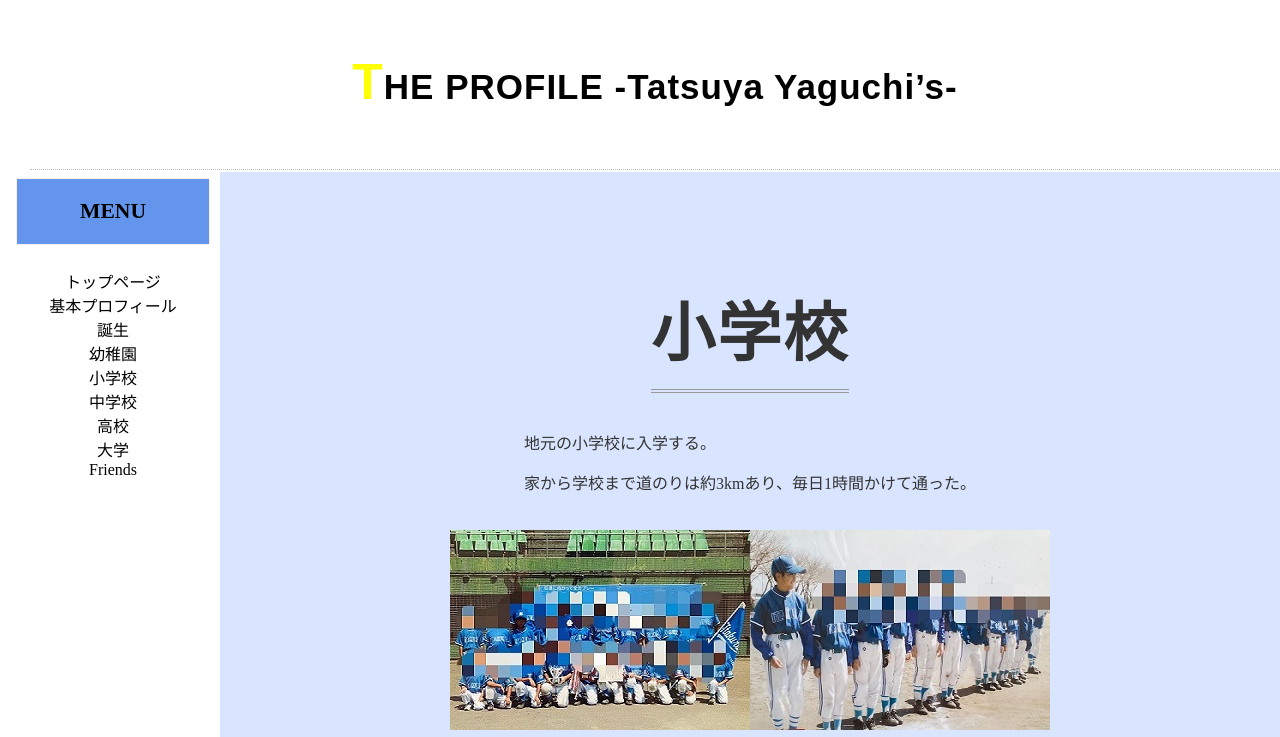
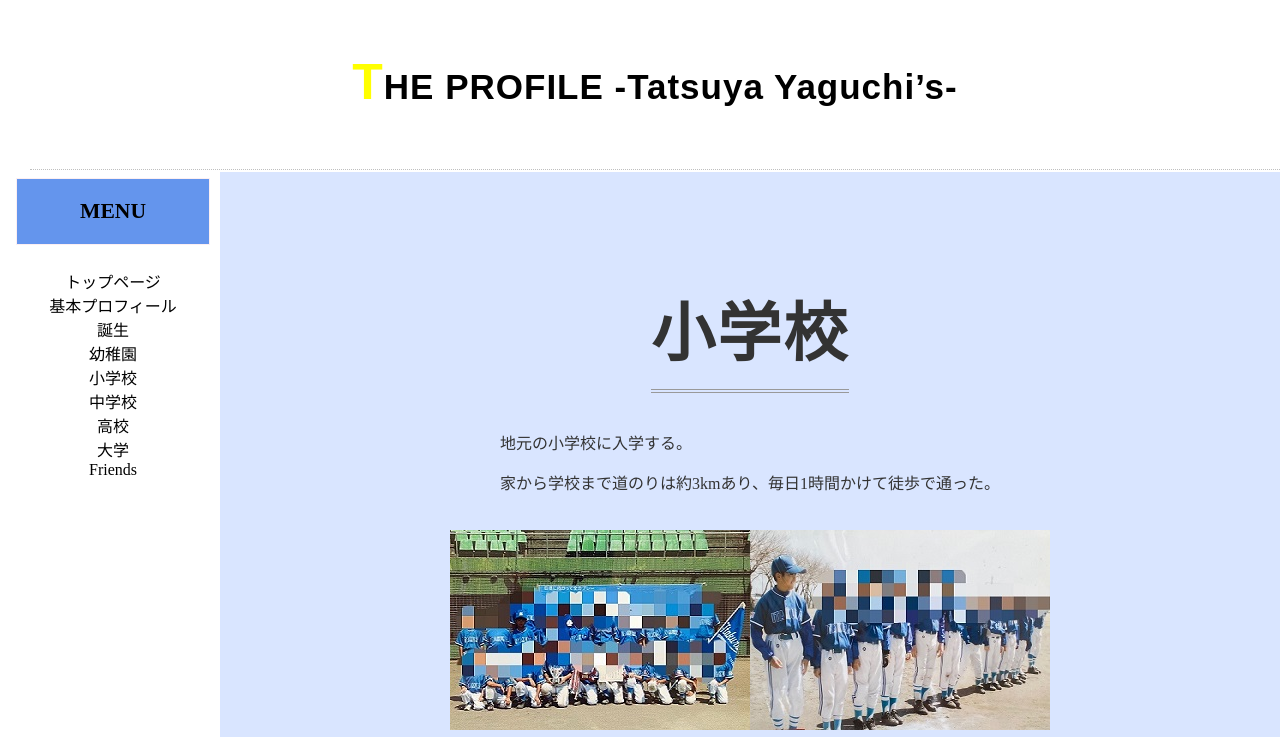
Before and after one commit to TatsuyaYaguchi0124/Jikoshoukai, a plain HTML site: page 5index.html in a window 1280 px wide. Shown: the top 737 px of the page. Drawn offline with Linux system fonts and the light colour scheme.

Commit message:
Update 5index.html

```diff
--- a/5index.html
+++ b/5index.html
@@ -31,7 +31,7 @@
         <h2 class="heading2">小学校</h2>
         <div class="about-text1"><p>
            地元の小学校に入学する。<br>
-           家から学校まで道のりは約3kmあり、毎日1時間かけて通った。<br></p>
+           家から学校まで道のりは約3kmあり、毎日1時間かけて徒歩で通った。<br></p>
         </div>
         <div class="img-flex-2">
            <img src="image_baseball1.jpg" alt="demo">
```
